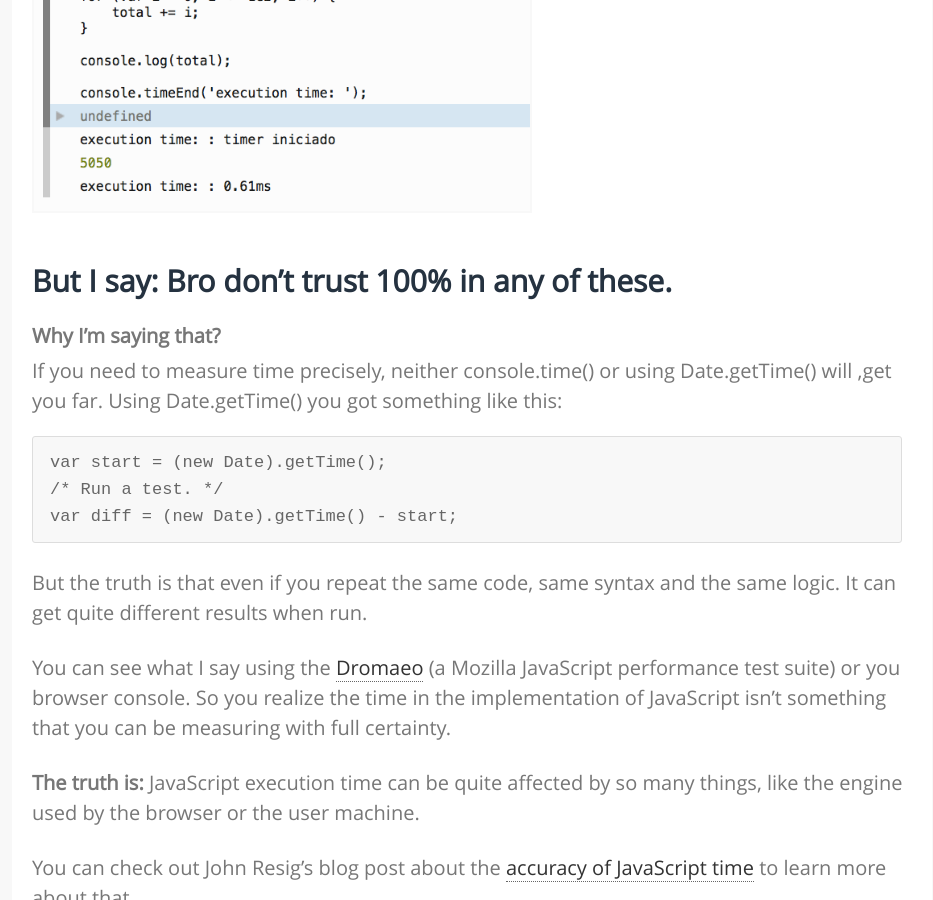
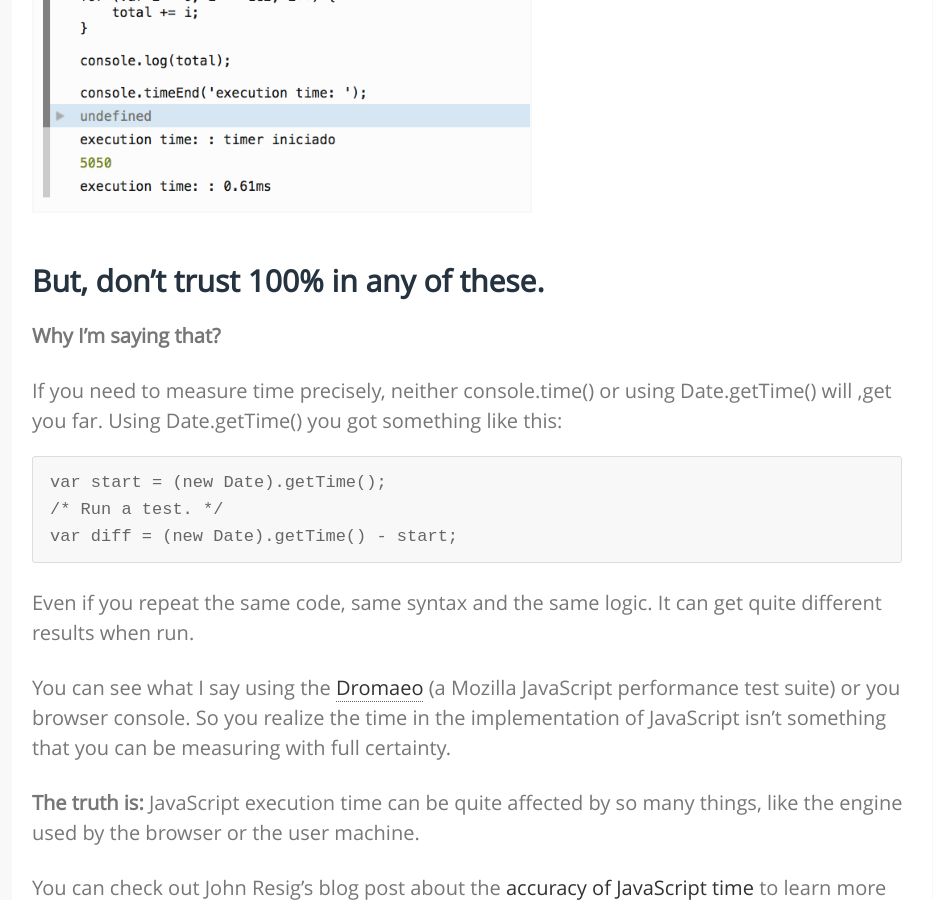
Before and after one commit to raphamorim/raphamorim.github.com, a Jekyll site: the page built from _posts/2015-04-7-sorry-i-dont-trust-in-console-time.md, in a window 1280 px wide and 900 px high, scrolled down 1748 px. Shown: the whole window, without its empty margins (168-1101 px from the left). Built offline with Jekyll 4.4.1, drawn with Linux system fonts in a browser that asks for light colours; comment, search, counter and statistics services are not loaded.

Commit message:
fix post

```diff
--- a/_posts/2015-04-7-sorry-i-dont-trust-in-console-time.md
+++ b/_posts/2015-04-7-sorry-i-dont-trust-in-console-time.md
@@ -41,9 +41,9 @@
 
 <img style="max-width: 500px; border: 2px solid #f8f8f8;" src="/assets/images/posts/accuracy-time/firefox.jpg"/>
 
-## But I say: Bro don't trust 100% in any of these.
+## But, don't trust 100% in any of these.
 
-### Why I'm saying that?
+**Why I'm saying that?**
 
 If you need to measure time precisely, neither console.time() or using Date.getTime() will ,get you far. Using Date.getTime() you got something like this:
 
@@ -53,7 +53,7 @@
 <code>var diff = (new Date).getTime() - start;</code>
 </div>
 
-But the truth is that even if you repeat the same code, same syntax and the same logic. It can get quite different results when run.
+Even if you repeat the same code, same syntax and the same logic. It can get quite different results when run.
 
 You can see what I say using the [Dromaeo](http://dromaeo.com/) (a Mozilla JavaScript performance test suite) or you browser console. So you realize the time in the implementation of JavaScript isn't something that you can be measuring with full certainty.
 
```
Also changed, not shown: 1 other file.
